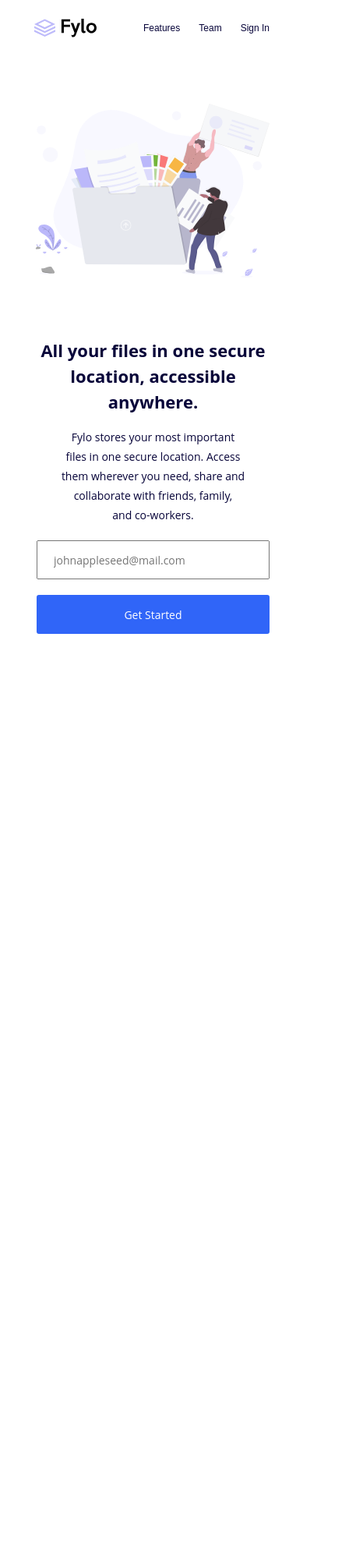
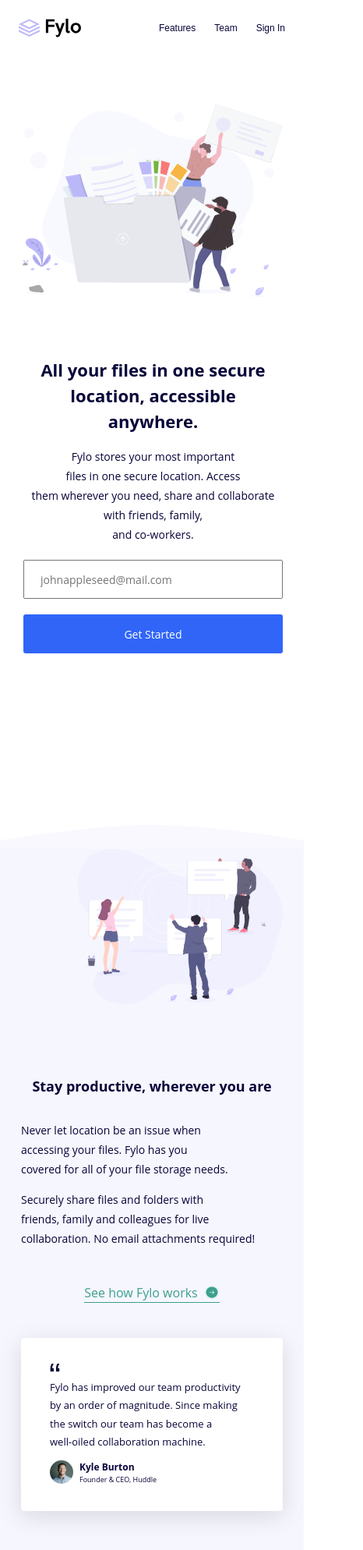
Before and after one commit to nemanjap16/fylo-landing-page, a website built with Vite: page index.html in a window 390 px wide. Shown: the top 1988 px of the page at 78% size, 466 px wide, since content can reach past the window. Before the commit the page ends 1313 px from the top, so only its background shows below. Built offline with nearby package versions, Linux system fonts and the light colour scheme; files whose address does not match are found by name.

Commit message:
second form validation done

```diff
--- a/index.html
+++ b/index.html
@@ -36,22 +36,22 @@
         </ul>
       </nav>
     </header>
-    <main class="h-padding-1">
+    <main>
       <!-- section one - hero -->
-      <section class="hero">
-        <div class="col-1">
+      <section class="hero h-padding">
+        <div class="hero-col-1">
           <h1 class="hero-title">
             All your files in one secure<br />
             location, accessible anywhere.
           </h1>
-          <p class="hero-text">
+          <p class="text hero-text">
             Fylo stores your most important files in one secure location.
             Access<br />
             them wherever you need, share and collaborate with friends,
             family,<br />
             and co-workers.
           </p>
-          <form id="hero-form" action="/" method="GET" class="cta-container">
+          <form id="hero-form" class="cta-container">
             <div class="input-wrapper">
               <input
                 type="email"
@@ -60,7 +60,9 @@
                 placeholder="johnappleseed@mail.com"
                 autocomplete="off"
               />
-              <span class="error-msg">Please check your email</span>
+              <span id="hero-error" class="error-msg"
+                >Please check your email</span
+              >
             </div>
             <button
               id="hero-button"
@@ -72,25 +74,126 @@
             </button>
           </form>
         </div>
-        <div class="col-2">
+        <div class="hero-col-2">
           <img src="./assets/images/illustration-1.svg" alt="Hero image" />
         </div>
       </section>
-      <!-- section two - productivity -->
-      <section style="height: 500px" class="productivity"></section>
+      <!-- section two - curve -->
+      <section class="curve">
+        <img
+          src="./assets/images/bg-curve-desktop.svg"
+          alt="Svg curve"
+          style="height: auto; width: 100%"
+        />
+      </section>
+      <!-- section three - productivity -->
+      <section class="productivity">
+        <div class="product-wrapper h-padding flex-wrap-reverse">
+          <div class="product-col-1">
+            <h2 class="product-title">Stay productive, wherever you are</h2>
+            <div class="flex-column prod-text-wrapper">
+              <p class="text">
+                Never let location be an issue when accessing your files. Fylo
+                has you covered for all of your file storage needs.
+              </p>
+              <p class="text">
+                Securely share files and folders with friends, family and
+                colleagues for live collaboration. No email attachments
+                required!
+              </p>
+            </div>
+            <div class="product-link-wrapper">
+              <a class="product-link" href="#" aria-label="Open new page"
+                >See how Fylo works</a
+              >
+              <img
+                src="./assets/images/icon-arrow.svg"
+                alt="Arrow icon"
+                width="20px"
+                height="19px"
+              />
+            </div>
+            <!-- testimonial -->
+            <div class="testimonial">
+              <div class="testimonial-header">
+                <svg width="13" height="12" xmlns="http://www.w3.org/2000/svg">
+                  <text
+                    transform="translate(-34 -25)"
+                    fill="currentColor"
+                    fill-rule="evenodd"
+                    font-family="Helvetica"
+                    font-size="45"
+                  >
+                    <tspan x="33" y="56">“</tspan>
+                  </text>
+                </svg>
+              </div>
+              <p class="testimonial-body">
+                Fylo has improved our team productivity by an order of
+                magnitude. Since making the switch our team has become a
+                well-oiled collaboration machine.
+              </p>
+              <div class="testimonial-footer">
+                <img
+                  class="testimonial-img"
+                  src="./assets/images/avatar-testimonial.jpg"
+                  alt="Avatar"
+                />
+                <div class="avatar-info">
+                  <p class="fw-700 very-dark-blue avatar-name">Kyle Burton</p>
+                  <p class="fw-500 very-dark-blue avatar-role">
+                    Founder & CEO, Huddle
+                  </p>
+                </div>
+              </div>
+            </div>
+          </div>
+
+          <div class="product-col-2">
+            <img src="./assets/images/illustration-2.svg" alt="Team image" />
+          </div>
+        </div>
+      </section>
+      <!-- section four -->
+      <section class="access flex-row h-padding">
+        <div class="col">
+          <h2 class="access-title light-grayish-blue">
+            Get early access today
+          </h2>
+          <p class="access-text light-gray">
+            It only takes a minute to sign up and our free starter tier is
+            extremely generous. If you have any questions, our support team
+            would be happy to help you.
+          </p>
+        </div>
+        <div class="col">
+          <form id="access-form" class="access-form flex-column">
+            <input
+              type="email"
+              name="access-email"
+              id="access-input"
+              placeholder="johnappleseed@mail.com"
+              autocomplete="off"
+            />
+            <span id="access-error" class="error-msg"
+              >Please check your email</span
+            >
+            <button
+              id="access-button"
+              class="submit-button"
+              type="submit"
+              title="Send email"
+            >
+              Get Started For Free
+            </button>
+          </form>
+        </div>
+      </section>
     </main>
     <footer></footer>
     <!-- <div>
-    Get Started Stay productive, wherever you are Never let
-    location be an issue when accessing your files. Fylo has you covered for all
-    of your file storage needs. Securely share files and folders with friends,
-    family and colleagues for live collaboration. No email attachments required!
-    See how Fylo works Fylo has improved our team productivity by an order of
-    magnitude. Since making the switch our team has become a well-oiled
-    collaboration machine. Kyle Burton Founder & CEO, Huddle Get early access
-    today It only takes a minute to sign up and our free starter tier is
-    extremely generous. If you have any questions, our support team would be
-    happy to help you. Get Started For Free Phone: +1-543-123-4567
+
+       Phone: +1-543-123-4567
     example@fylo.com About Us Jobs Press Blog Contact Us Terms Privacy
   </div> -->
   </body>
--- /dev/null
+++ b/src/style/layers/access.css
@@ -0,0 +1,33 @@
+.access {
+  background-color: var(--desaturated-blue);
+  padding-top: 100px;
+  padding-bottom: 80px;
+}
+
+.access-form {
+  height: 140px;
+  padding: 15px 43px 0px 120px;
+  justify-content: space-between;
+}
+
+#access-input {
+  padding: 0px 20px;
+  height: 50px;
+  font-size: 14px;
+}
+
+.access-title {
+  font-size: 32px;
+  margin-bottom: 14px;
+}
+
+.access-text {
+  line-height: 26px;
+  width: 80%;
+}
+
+@media only screen and (max-width: 1440px) {
+}
+
+@media only screen and (max-width: 660px) {
+}
--- a/src/style/layers/header.css
+++ b/src/style/layers/header.css
@@ -22,7 +22,7 @@
 
 @media only screen and (max-width: 660px) {
   header {
-    padding: 0px 44px;
+    padding: 0px 24px;
     padding-top: 24px;
   }
 
--- a/src/style/layers/hero.css
+++ b/src/style/layers/hero.css
@@ -4,15 +4,16 @@
   justify-content: center;
   margin-top: 85px;
   height: fit-content;
+  padding-bottom: 220px;
 }
 
-.col-1 {
+.hero-col-1 {
   padding-left: 3px;
   width: 50%;
   min-width: 620px;
 }
 
-.col-2 {
+.hero-col-2 {
   width: 50%;
   min-width: 620px;
 }
@@ -26,9 +27,6 @@
 }
 
 .hero-text {
-  font-weight: 500;
-  line-height: 25px;
-  color: var(--very-dark-blue);
   margin-bottom: 20px;
 }
 
@@ -47,11 +45,6 @@
   padding: 0px 20px;
   height: 50px;
   font-size: 14px;
-}
-
-.error-msg {
-  color: var(--error-color);
-  font-size: 12px;
 }
 
 @media only screen and (max-width: 1400px) {
@@ -80,20 +73,15 @@
 }
 
 @media only screen and (max-width: 660px) {
-  .col-1 {
+  .hero-col-1 {
     min-width: fit-content;
   }
 
-  .col-2 {
+  .hero-col-2 {
     min-width: fit-content;
   }
 
   .hero-title {
     font-size: 22px;
   }
-
-  .hero-text {
-    font-size: 14px;
-    text-wrap: balance;
-  }
 }
--- /dev/null
+++ b/src/style/layers/productivity.css
@@ -0,0 +1,140 @@
+.productivity {
+  height: fit-content;
+  background-color: var(--light-grayish-blue);
+  padding-bottom: 100px;
+}
+
+.product-col-1 {
+  width: 52%;
+  min-width: 620px;
+}
+
+.product-col-2 {
+  width: 48%;
+  min-width: 510px;
+  padding: 0px 0px 42px 73px;
+}
+
+.product-title {
+  font-weight: 700;
+  font-size: 40px;
+  color: var(--very-dark-blue);
+  margin-bottom: 30px;
+}
+
+.prod-text-wrapper p:first-child {
+  margin-bottom: 14px;
+}
+
+.prod-text-wrapper p:nth-child(2) {
+  margin-bottom: 15px;
+}
+
+.product-link-wrapper {
+  display: flex;
+  align-items: center;
+  gap: 8px;
+  border-bottom: 1px solid var(--moderate-cyan);
+  width: fit-content;
+}
+
+.product-link {
+  color: var(--moderate-cyan);
+}
+
+.product-link:hover {
+  font-weight: 600;
+}
+
+.testimonial {
+  background-color: #fff;
+  max-width: 355px;
+  width: 100%;
+  padding: 33px 37px;
+  border-radius: 4px;
+  margin-top: 45px;
+  box-shadow: rgba(100, 100, 111, 0.2) 0px 7px 29px 0px;
+}
+
+.testimonial-header {
+  padding-bottom: 7px;
+}
+
+.testimonial-header > svg {
+  color: var(--very-dark-blue);
+}
+
+.testimonial-body {
+  color: var(--very-dark-blue);
+  font-size: 13px;
+  line-height: 1.8;
+}
+
+.testimonial-footer {
+  display: flex;
+  gap: 8px;
+  margin-top: 12px;
+}
+
+.testimonial-img {
+  border-radius: 50%;
+  width: 30px;
+  height: 30px;
+}
+
+/* .avatar-info {
+} */
+
+.avatar-name {
+  font-size: 12px;
+}
+
+.avatar-role {
+  font-size: 9px;
+}
+
+@media only screen and (max-width: 1440px) {
+  .product-title {
+    text-wrap: balance;
+  }
+  .product-wrapper {
+    text-align: center;
+  }
+
+  .prod-text-wrapper {
+    text-align: left;
+    margin-bottom: 30px;
+  }
+
+  .product-link-wrapper {
+    margin: 0 auto;
+  }
+
+  .testimonial {
+    margin: 0 auto;
+    margin-top: 45px;
+    text-align: left;
+  }
+
+  .product-col-2 {
+    margin-bottom: 50px;
+  }
+}
+
+@media only screen and (max-width: 660px) {
+  .product-title {
+    font-size: 18px;
+  }
+
+  .testimonial {
+    text-wrap: balance;
+  }
+
+  .product-col-1 {
+    min-width: fit-content;
+  }
+
+  .product-col-2 {
+    min-width: fit-content;
+  }
+}
--- a/src/style/utilities/spacing.css
+++ /dev/null
@@ -1,9 +0,0 @@
-.h-padding-1 {
-  padding: 0% 77px;
-}
-
-@media only screen and (max-width: 660px) {
-  .h-padding-1 {
-    padding: 0% 44px;
-  }
-}
--- /dev/null
+++ b/src/style/utilities/util.css
@@ -0,0 +1,102 @@
+/* SPACING */
+
+.h-padding {
+  padding: 0% 77px;
+}
+
+/* TYPOGRAPHY */
+
+.error-msg {
+  color: var(--error-color);
+  font-size: 12px;
+}
+
+.text {
+  font-weight: 500;
+  line-height: 25px;
+  color: var(--very-dark-blue);
+}
+
+.fw-700 {
+  font-weight: 700;
+}
+
+.fw-500 {
+  font-weight: 500;
+}
+
+.fw-400 {
+  font-weight: 400;
+}
+
+/* COLORS */
+
+.light-grayish-blue {
+  color: var(--light-grayish-blue);
+}
+
+.light-gray {
+  color: var(--light-gray);
+}
+
+.very-dark-blue {
+  color: var(--very-dark-blue);
+}
+
+.desaturated-blue {
+  color: var(--desaturated-blue);
+}
+
+.bright-blue {
+  color: var(--bright-blue);
+}
+
+.moderate-cyan {
+  color: var(--moderate-cyan);
+}
+
+.error-color {
+  color: var(--error-color);
+}
+
+/* GRID */
+
+.flex-row {
+  display: flex;
+  flex-direction: row;
+  flex-flow: row;
+}
+
+.flex-column {
+  display: flex;
+  flex-direction: column;
+  width: 100%;
+}
+
+.col {
+  width: 100%;
+  height: fit-content;
+}
+
+.flex-wrap-reverse {
+  display: flex;
+  flex-flow: row;
+  flex-wrap: wrap-reverse;
+  align-items: center;
+  justify-content: center;
+  width: 100%;
+}
+
+@media only screen and (max-width: 1440px) {
+}
+
+@media only screen and (max-width: 660px) {
+  .h-padding {
+    padding: 0% 27px;
+  }
+
+  .text {
+    font-size: 14px;
+    text-wrap: balance;
+  }
+}
```
Also changed, not shown: src/formValidation.ts (+44 -9 lines), src/style/index.css (+6 -2 lines).
